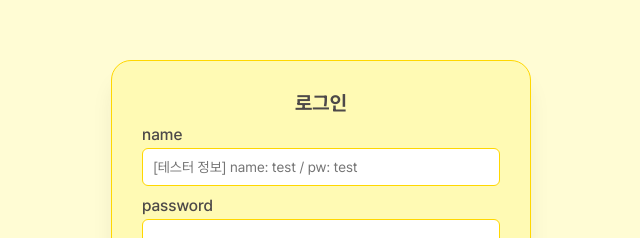
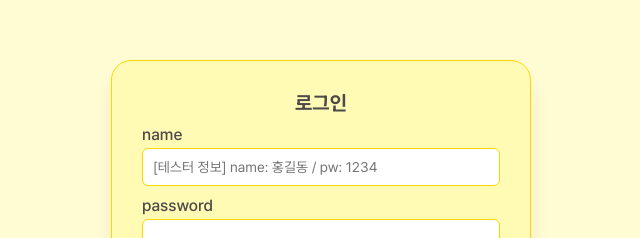
Before and after one commit to comme-modee/nodejs-study-todo-fe, a React (Create React App) app: page /login in a window 1280 px wide. Shown: the part 173-411 px from the top of the page, without its empty margins (319-959 px from the left). Built offline with nearby package versions, Linux system fonts and the light colour scheme; no server answers.

Commit message:
6th commit

```diff
--- a/src/page/Login.jsx
+++ b/src/page/Login.jsx
@@ -43,7 +43,7 @@ const Login = () => {
             <div className='error'>{error}</div>
             <div className='form'>
                 <div className='title'>로그인</div>
-                <div><div>name</div> <input id='name' placeholder='[테스터 정보] name: test / pw: test' type="text" value={name} onChange={(e)=>{setName(e.target.value)}}/></div>
+                <div><div>name</div> <input id='name' placeholder='[테스터 정보] name: 홍길동 / pw: 1234' type="text" value={name} onChange={(e)=>{setName(e.target.value)}}/></div>
                 <div><div>password</div> <input id='password' type="password" value={password} onChange={(e)=>{setPassword(e.target.value)}}/></div>
                 <div className='submit' onClick={() => login()}>로그인</div>
             </div>
--- a/src/utils/api.js
+++ b/src/utils/api.js
@@ -7,6 +7,7 @@ const api = axios.create({
     "Content-Type": "application/json",
   },
 });
+
 /**
  * console.log all requests and responses
  */
```
Also changed, not shown: 1 other file (tests, documents, lock files or other folders).
